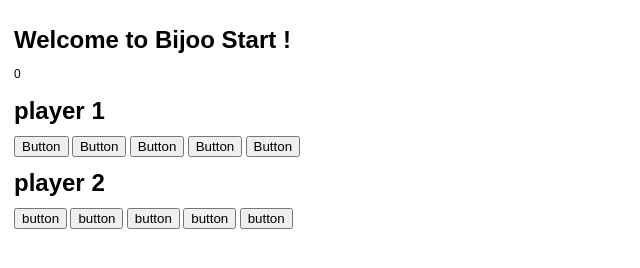
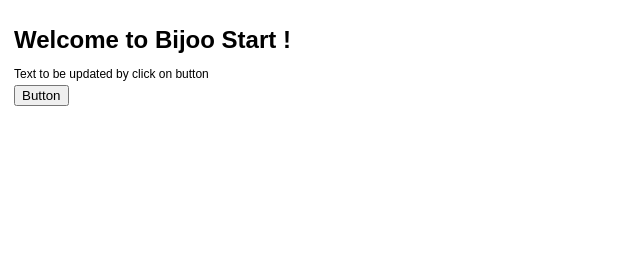
Before and after one commit to Bijoolabs/bijoo-start, a website with bundled scripts: page index.html in a window 1280 px wide. Shown: the whole page, without its empty margins (0-640 px from the left). Built offline with nearby package versions, Linux system fonts and the light colour scheme; no server answers; files whose address does not match are found by name.

Commit message:
fix - cleaning html

```diff
--- a/index.html
+++ b/index.html
@@ -26,23 +26,10 @@
 
                 <!-- Page content -->
                 <main class="mainContent">
-                    <div id="turn">0</div>
-                    <div class="player" id="player_1">
-                        <h1>player 1</h1>
-                        <button class="button_1">Button</button>
-                        <button class="button_2">Button</button>
-                        <button class="button_3">Button</button>
-                        <button class="button_4">Button</button>
-                        <button class="button_5">Button</button>
-                    </div>
-                    <div class="player" id="player_2">
-                        <h1>player 2</h1>
-                        <button class="button_1">button</button>
-                        <button class="button_2">button</button>
-                        <button class="button_3">button</button>
-                        <button class="button_4">button</button>
-                        <button class="button_5">button</button>
-                    </div>
+
+                    <div id="turn">Text to be updated by click on button</div>
+                    <button class="button_1">Button</button>
+
                 </main>
 
                 <!-- Footer -->
```
